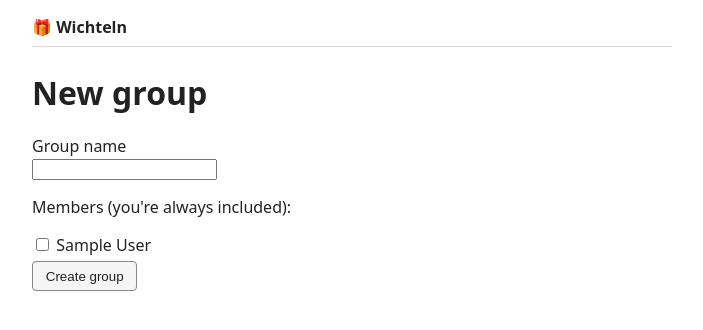
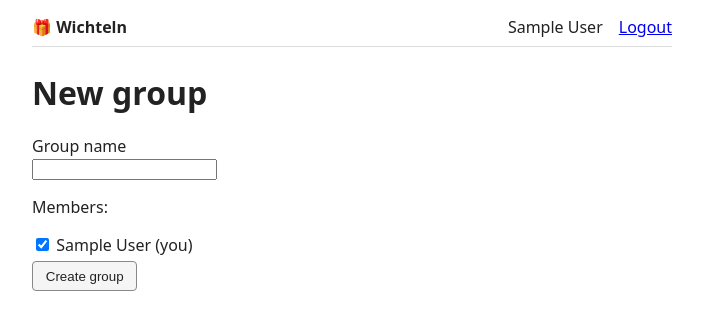
Before and after one commit to lykaz/wichteln, a Flask app: page /groups/new in a window 1280 px wide. Shown: the top 330 px of the page, without its empty margins (288-991 px from the left). Run offline with Flask 3, Linux system fonts and the light colour scheme; the visitor is signed in with stand-in values (Sample User, id 1); data comes from the database, SQL or seed files in the repository.

Commit message:
seperate list owner

```diff
--- a/app/app.py
+++ b/app/app.py
@@ -98,16 +98,17 @@ def login_required(view):
 
 
 def get_group_or_404(group_id, user_id):
-    group = get_db().execute(
-        """
-        SELECT groups.* FROM groups
-        JOIN group_members ON group_members.group_id = groups.id
-        WHERE groups.id = ? AND group_members.user_id = ?
-        """,
-        (group_id, user_id),
-    ).fetchone()
+    db = get_db()
+    group = db.execute("SELECT * FROM groups WHERE id = ?", (group_id,)).fetchone()
     if group is None:
         abort(404)
+    if group["owner_id"] != user_id:
+        member = db.execute(
+            "SELECT 1 FROM group_members WHERE group_id = ? AND user_id = ?",
+            (group_id, user_id),
+        ).fetchone()
+        if member is None:
+            abort(404)
     return group
 
 
@@ -191,10 +192,9 @@ def group_new():
     if request.method == "POST":
         name = request.form["name"].strip()
         member_ids = {int(x) for x in request.form.getlist("member_ids")}
-        member_ids.add(user["id"])
         if not name:
             flash("Group name is required.")
-            return render_template("group_new.html", all_users=all_users)
+            return render_template("group_new.html", all_users=all_users, user=user)
 
         cur = db.execute("INSERT INTO groups (name, owner_id) VALUES (?, ?)", (name, user["id"]))
         group_id = cur.lastrowid
@@ -205,7 +205,7 @@ def group_new():
         db.commit()
         return redirect(url_for("group_detail", group_id=group_id))
 
-    return render_template("group_new.html", all_users=all_users)
+    return render_template("group_new.html", all_users=all_users, user=user)
 
 
 @app.route("/groups/<int:group_id>")
--- a/app/templates/group_new.html
+++ b/app/templates/group_new.html
@@ -5,11 +5,11 @@
     <label>Group name<br>
       <input type="text" name="name" required>
     </label>
-    <p>Members (you're always included):</p>
+    <p>Members:</p>
     {% for u in all_users %}
       <label class="checkbox-row">
-        <input type="checkbox" name="member_ids" value="{{ u['id'] }}">
-        {{ u['name'] }}
+        <input type="checkbox" name="member_ids" value="{{ u['id'] }}" {% if u['id'] == user['id'] %}checked{% endif %}>
+        {{ u['name'] }}{% if u['id'] == user['id'] %} (you){% endif %}
       </label>
     {% endfor %}
     <button type="submit">Create group</button>
```
